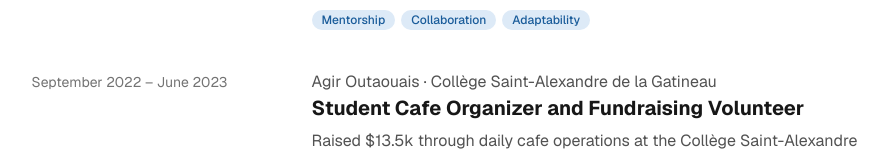
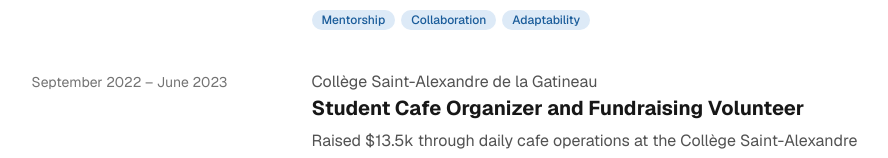
Before and after one commit to DBordeianu1/personal-site, a Next.js app: page /experience in a window 1280 px wide. Shown: the part 1375-1533 px from the top of the page, without its empty margins (185-1073 px from the left). Built offline with nearby package versions, Linux system fonts and the light colour scheme; no server answers.

Commit message:
fix: update organization for one of the volunteering experiences

```diff
--- a/data/experience.ts
+++ b/data/experience.ts
@@ -78,8 +78,7 @@ export const experiences: Experience[] = [
   },
   {
     title: "Student Cafe Organizer and Fundraising Volunteer",
-    org: "Agir Outaouais",
-    location: "Collège Saint-Alexandre de la Gatineau",
+    org: "Collège Saint-Alexandre de la Gatineau",
     period: "September 2022 – June 2023",
     date: "2023-06",
     description:
```
